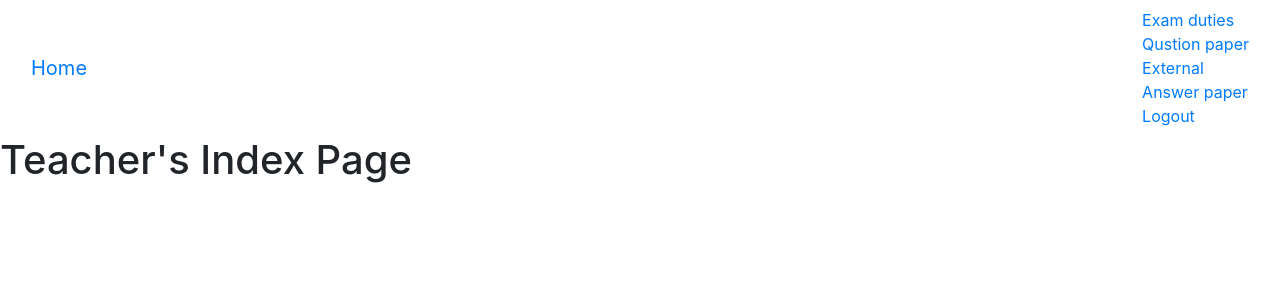
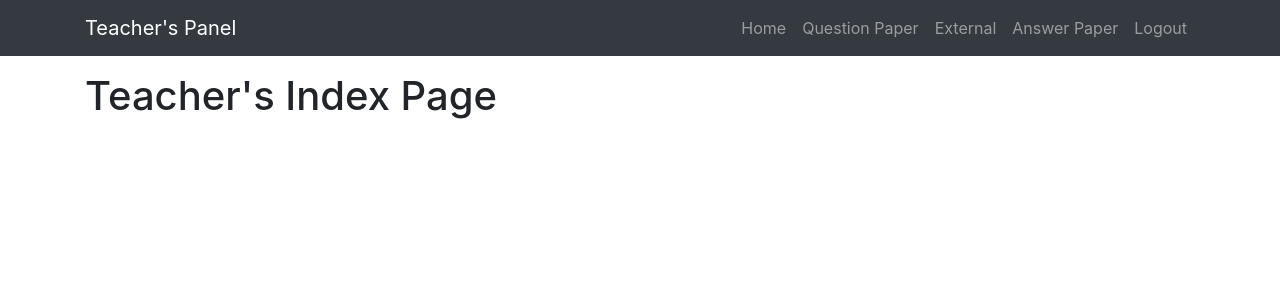
Before and after one commit to dipankar-majumder/exam-management-php, a PHP site: page /exam-management-php/teachers in a window 1280 px wide. Shown: the top 300 px of the page. Run offline with PHP 8.4, Linux system fonts and the light colour scheme; the visitor is signed in with stand-in values (Sample User, id 1).

Commit message:
bootstrap applied in teacher's panel navbar

```diff
--- a/app/views/teachers/inc/footer.php
+++ b/app/views/teachers/inc/footer.php
@@ -1,7 +1,10 @@
+</div>
+
 <!-- Import Javascript Libraries -->
 <!-- <script src="https://code.jquery.com/jquery-3.2.1.slim.min.js" integrity="sha384-KJ3o2DKtIkvYIK3UENzmM7KCkRr/rE9/Qpg6aAZGJwFDMVNA/GpGFF93hXpG5KkN" crossorigin="anonymous"></script> -->
 <script src="<?php echo URLROOT; ?>/js/jquery.js"></script>
-<script src="<?php echo URLROOT; ?>/js/materialize.js"></script>
+<script src="<?php echo URLROOT; ?>/js/popper.min.js"></script>
+<script src="<?php echo URLROOT; ?>/js/bootstrap.js"></script>
 </body>
 
 </html>
--- a/app/views/teachers/inc/header.php
+++ b/app/views/teachers/inc/header.php
@@ -12,3 +12,4 @@
 <body>
   <?php require APPROOT . '/views/teachers/inc/navbar.php'; ?>
   <?php require APPROOT . '/views/teachers/inc/sidenav.php'; ?>
+  <div class="container">
--- a/app/views/teachers/inc/navbar.php
+++ b/app/views/teachers/inc/navbar.php
@@ -1,3 +1,38 @@
+<nav class="navbar sticky-top navbar-expand-md navbar-dark bg-dark mb-3">
+  <div class="container">
+    <a class="navbar-brand" href="<?php echo URLROOT; ?>/teachers">
+      <!-- <img src="<?php echo URLROOT; ?>/images/UE%20Logo-01_1.png" width="35" height="35" class="d-inline-block align-top" alt=""> -->
+      <!-- <?php echo SITENAME; ?> -->
+      Teacher's Panel
+    </a>
+    <button class="navbar-toggler" type="button" data-toggle="collapse" data-target="#navbarSupportedContent" aria-controls="navbarSupportedContent" aria-expanded="false" aria-label="Toggle navigation">
+      <span class="navbar-toggler-icon"></span>
+    </button>
+    <div class="collapse navbar-collapse" id="navbarSupportedContent">
+      <ul class="navbar-nav ml-auto">
+        <li class="nav-item" style="display: none;">
+          <a class="nav-link" href="<?php echo URLROOT; ?>/teachers">Home</a>
+        </li>
+        <li class="nav-item">
+          <a class="nav-link" href="<?php echo URLROOT; ?>/teachers">Home</a>
+        </li>
+        <li class="nav-item">
+          <a class="nav-link" href="<?php echo URLROOT; ?>/teachers/questionPaper">Question Paper</a>
+        </li>
+        <li class="nav-item">
+          <a class="nav-link" href="<?php echo URLROOT; ?>/teachers/external">External</a>
+        </li>
+        <li class="nav-item">
+          <a class="nav-link" href="<?php echo URLROOT; ?>/teachers/answerPaper">Answer Paper</a>
+        </li>
+        <li class="nav-item">
+          <a class="nav-link" href="<?php echo URLROOT; ?>/teachers/logout">Logout</a>
+        </li>
+      </ul>
+    </div>
+  </div>
+</nav>
+
 <!-- <nav>
   <ul>
     <li><a href="<?php echo URLROOT; ?>/teachers">Home</a></li>
@@ -11,18 +46,3 @@
     <li><a href="<?php echo URLROOT; ?>/teachers/logout">Logout</a></li>
   </ul>
 </nav> -->
-
-<nav class="navbar navbar-default">
-  <div class="container-fluid">
-    <div class="navbar-header">
-      <a class="navbar-brand" href="#">Home</a>
-    </div>
-    <ul class="nav navbar-nav">
-      <li class="active"><a href="#">Exam duties</a></li>
-      <li><a href="#">Qustion paper</a></li>
-      <li><a href="#">External</a></li>
-      <li><a href="#">Answer paper</a></li>
-      <li><a href="#">Logout</a></li>
-    </ul>
-  </div>
-</nav>
```
Also changed, not shown: app/views/inc/navbar.php (+0 -9 lines).
